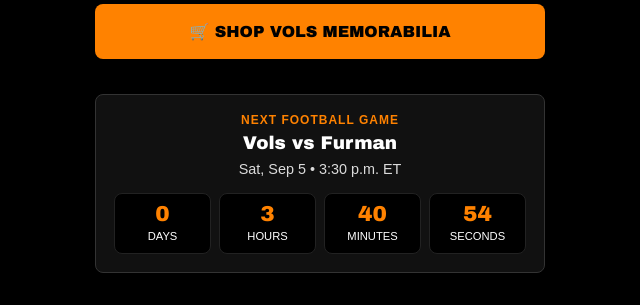
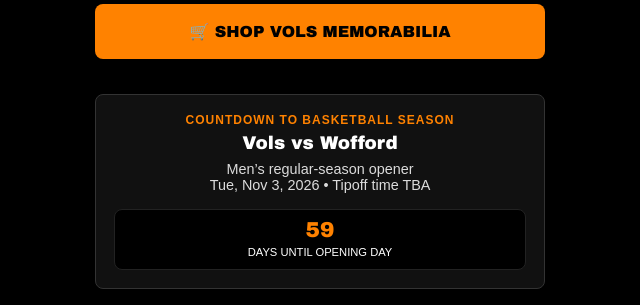
Before and after one commit to philcarpentertn-star/rocky-top-ventures-site, a plain HTML site: page rockytop/index.html in a window 1280 px wide. Shown: the part 387-692 px from the top of the page, without its empty margins (320-960 px from the left). Drawn offline with Linux system fonts and the light colour scheme.

Commit message:
Replace football countdowns with basketball season openers

```diff
--- a/countdown.js
+++ b/countdown.js
@@ -1,23 +1,39 @@
 function updateCountdowns() {
-  document.querySelectorAll('[data-kickoff]').forEach((card) => {
-    const kickoff = new Date(card.dataset.kickoff).getTime();
-    const remaining = kickoff - Date.now();
+  const now = new Date();
+
+  document.querySelectorAll('[data-tipoff], [data-opener-date]').forEach((card) => {
     const grid = card.querySelector('.countdown-grid');
 
-    if (remaining <= 0) {
-      grid.innerHTML = '<strong>It is game time!</strong>';
+    // Unannounced tipoff times use calendar days in the team's time zone.
+    if (card.dataset.openerDate) {
+      const parts = new Intl.DateTimeFormat('en-US', {
+        timeZone: card.dataset.timeZone,
+        year: 'numeric', month: '2-digit', day: '2-digit'
+      }).formatToParts(now);
+      const part = (type) => parts.find((item) => item.type === type).value;
+      const today = `${part('year')}-${part('month')}-${part('day')}`;
+      const days = Math.round((Date.parse(card.dataset.openerDate) - Date.parse(today)) / 86400000);
+
+      if (days <= 0) {
+        grid.innerHTML = days === 0
+          ? '<strong>Opening day is here! Tipoff time TBA.</strong>'
+          : '<strong>Basketball season is underway!</strong>';
+      } else {
+        card.querySelector('[data-countdown-days]').textContent = days;
+      }
       return;
     }
 
-    const days = Math.floor(remaining / 86400000);
-    const hours = Math.floor((remaining % 86400000) / 3600000);
-    const minutes = Math.floor((remaining % 3600000) / 60000);
-    const seconds = Math.floor((remaining % 60000) / 1000);
+    const remaining = new Date(card.dataset.tipoff).getTime() - now.getTime();
+    if (remaining <= 0) {
+      grid.innerHTML = '<strong>Basketball season is underway!</strong>';
+      return;
+    }
 
-    card.querySelector('[data-countdown-days]').textContent = days;
-    card.querySelector('[data-countdown-hours]').textContent = hours;
-    card.querySelector('[data-countdown-minutes]').textContent = minutes;
-    card.querySelector('[data-countdown-seconds]').textContent = seconds;
+    card.querySelector('[data-countdown-days]').textContent = Math.floor(remaining / 86400000);
+    card.querySelector('[data-countdown-hours]').textContent = Math.floor((remaining % 86400000) / 3600000);
+    card.querySelector('[data-countdown-minutes]').textContent = Math.floor((remaining % 3600000) / 60000);
+    card.querySelector('[data-countdown-seconds]').textContent = Math.floor((remaining % 60000) / 1000);
   });
 }
 
--- a/dixielanddelight/style.css
+++ b/dixielanddelight/style.css
@@ -114,6 +114,14 @@
   display: grid;
   grid-template-columns: repeat(4, 1fr);
   gap: 8px;
+}
+
+.countdown-card[data-opener-date] .countdown-grid {
+  grid-template-columns: 1fr;
+}
+
+.countdown-grid strong {
+  grid-column: 1 / -1;
 }
 
 .countdown-grid div {
--- a/gators/style.css
+++ b/gators/style.css
@@ -142,6 +142,14 @@
   display: grid;
   grid-template-columns: repeat(4, 1fr);
   gap: 8px;
+}
+
+.countdown-card[data-opener-date] .countdown-grid {
+  grid-template-columns: 1fr;
+}
+
+.countdown-grid strong {
+  grid-column: 1 / -1;
 }
 
 .countdown-grid div {
--- a/rockytop/index.html
+++ b/rockytop/index.html
@@ -41,15 +41,12 @@
 
     <a href="https://rockytopventures.etsy.com" target="_blank" class="btn-shop">🛒 SHOP VOLS MEMORABILIA</a>
 
-    <section class="countdown-card" data-kickoff="2026-09-05T15:30:00-04:00">
-      <p class="countdown-eyebrow">Next Football Game</p>
-      <h2>Vols vs Furman</h2>
-      <p class="countdown-date">Sat, Sep 5 • 3:30 p.m. ET</p>
-      <div class="countdown-grid" aria-live="polite">
-        <div><span data-countdown-days>0</span><small>Days</small></div>
-        <div><span data-countdown-hours>0</span><small>Hours</small></div>
-        <div><span data-countdown-minutes>0</span><small>Minutes</small></div>
-        <div><span data-countdown-seconds>0</span><small>Seconds</small></div>
+    <section class="countdown-card" data-opener-date="2026-11-03" data-time-zone="America/New_York">
+      <p class="countdown-eyebrow">Countdown to Basketball Season</p>
+      <h2>Vols vs Wofford</h2>
+      <p class="countdown-date">Men’s regular-season opener<br>Tue, Nov 3, 2026 • Tipoff time TBA</p>
+      <div class="countdown-grid" role="timer" aria-label="Time until basketball season">
+        <div><span data-countdown-days>—</span><small>Days until opening day</small></div>
       </div>
     </section>
 
--- a/rockytop/style.css
+++ b/rockytop/style.css
@@ -114,6 +114,14 @@
   display: grid;
   grid-template-columns: repeat(4, 1fr);
   gap: 8px;
+}
+
+.countdown-card[data-opener-date] .countdown-grid {
+  grid-template-columns: 1fr;
+}
+
+.countdown-grid strong {
+  grid-column: 1 / -1;
 }
 
 .countdown-grid div {
```
Also changed, not shown: dixielanddelight/index.html (+6 -9 lines), gators/index.html (+9 -9 lines).
